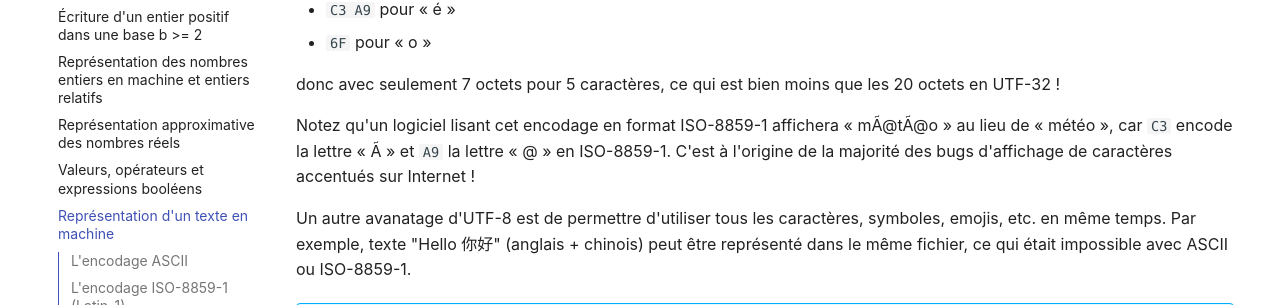
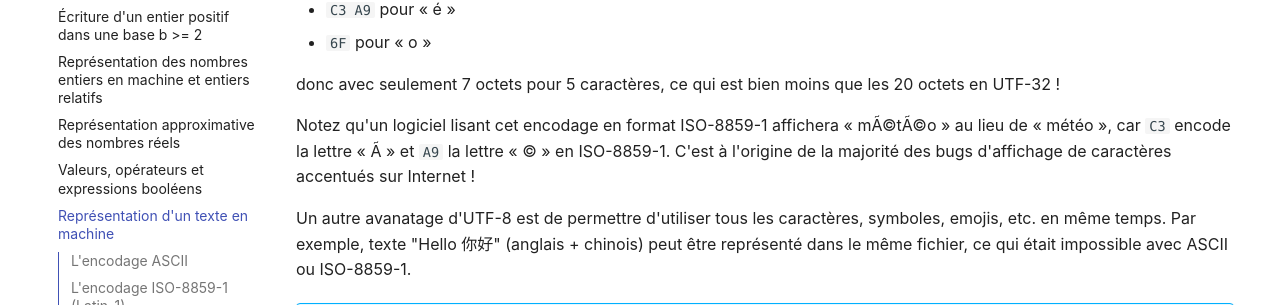
Before and after one commit to fab-perez/NSI-1, an MkDocs documentation site: the page built from docs/types-et-valeurs-de-base/5-representation-texte.md, in a window 1280 px wide and 900 px high, scrolled down 3378 px. Shown: the part 145-450 px from the top of the window. Built offline with MkDocs 1.6.1 and Material for MkDocs 9.7.7, drawn with Linux system fonts in a browser that asks for light colours; comment, search, counter and statistics services are not loaded.

Commit message:
Add files via upload

```diff
--- a/docs/types-et-valeurs-de-base/5-representation-texte.md
+++ b/docs/types-et-valeurs-de-base/5-representation-texte.md
@@ -82,7 +82,7 @@ Le mot « météo »  est donc encodé en UTF-8 par `6D C3 A9 74 C3 A9 6F` :
 donc avec seulement 7 octets pour 5 caractères, ce qui est bien moins que les 20 octets en UTF-32 !
 
 
-Notez qu'un logiciel lisant cet encodage en format ISO-8859-1 affichera  « mÃ@tÃ@o » au lieu de « météo », car `C3` encode la lettre « Ã »  et `A9` la lettre « @ » en ISO-8859-1. C'est à l'origine de la majorité des bugs d'affichage de caractères accentués sur Internet !
+Notez qu'un logiciel lisant cet encodage en format ISO-8859-1 affichera  « mÃ©tÃ©o » au lieu de « météo », car `C3` encode la lettre « Ã »  et `A9` la lettre « © » en ISO-8859-1. C'est à l'origine de la majorité des bugs d'affichage de caractères accentués sur Internet !
 
 Un autre avanatage d'UTF-8 est de permettre d'utiliser tous les caractères, symboles, emojis, etc. en même temps. Par exemple, texte "Hello 你好" (anglais + chinois) peut être représenté dans le même fichier, ce qui était impossible avec ASCII ou ISO-8859-1.
 
```
